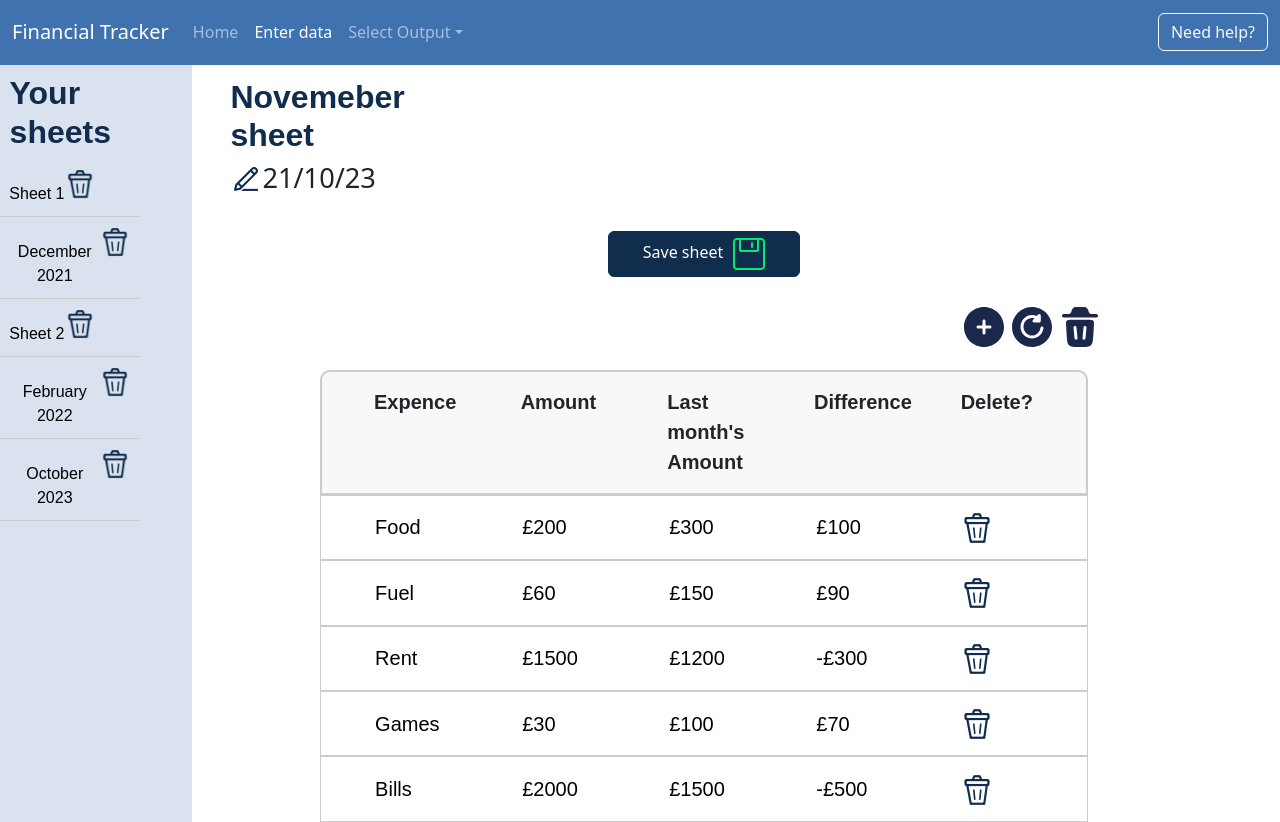
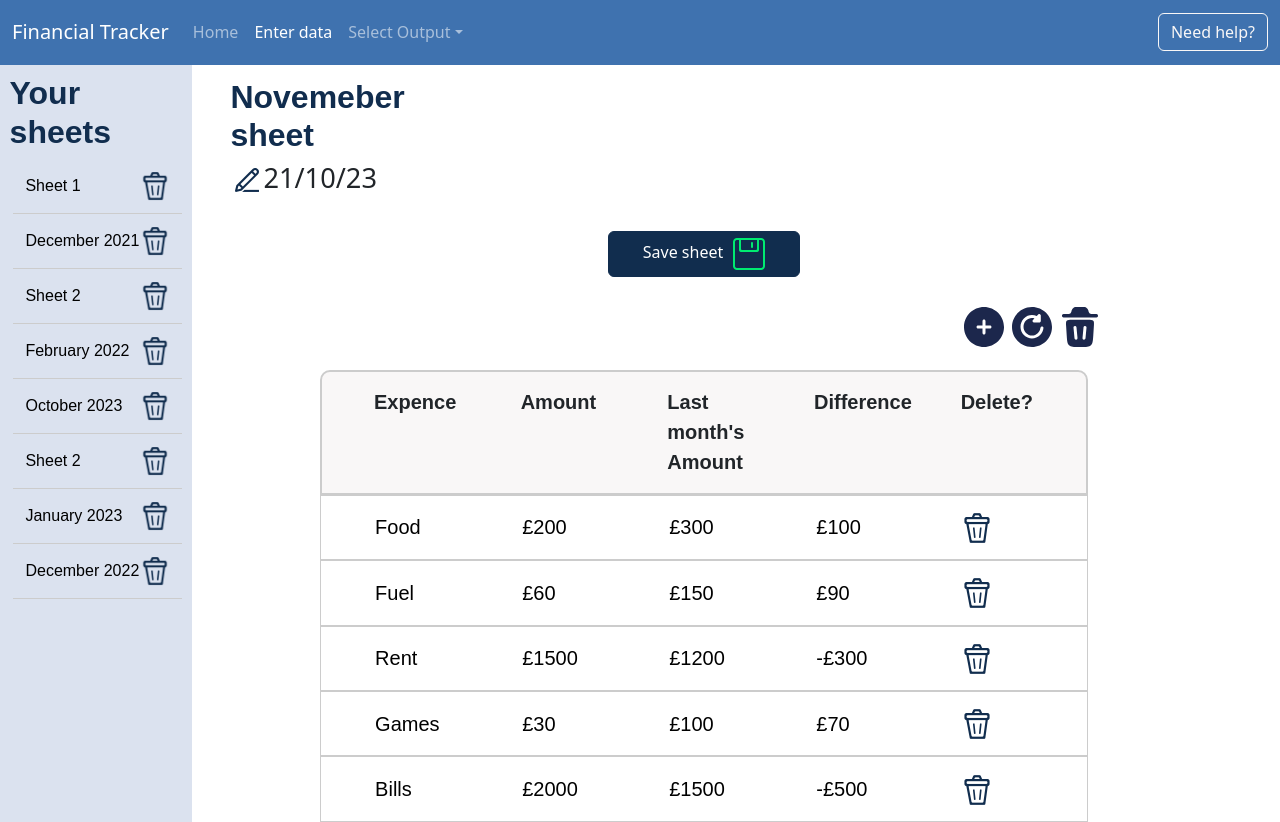
Before and after one commit to Jatinder-Sohal/FinalYearProject-HCI, a React (Create React App) app in the folder finance_tracker/: page /Enter in a window 1280 px wide. Built offline with nearby package versions, Linux system fonts and the light colour scheme.

Commit message:
Moved the sheet bin css to the right file and then made changes so that it is more to the right and in line with the text. I also added a hover effect where it turns red and enlarges when hovered.

```diff
--- a/finance_tracker/src/components/Sidebar.jsx
+++ b/finance_tracker/src/components/Sidebar.jsx
@@ -2,7 +2,7 @@ import React, { useState } from 'react';
 import binIcon from '../images/Bin.png';
 
 function Sidebar() {
-    const initialSheets = ['Sheet 1', 'December 2021', 'Sheet 2', 'February 2022', 'October 2023'];
+    const initialSheets = ['Sheet 1', 'December 2021', 'Sheet 2', 'February 2022', 'October 2023', 'Sheet 2', 'January 2023', 'December 2022'];
     const [sheets, setSheets] = useState(initialSheets);
 
     function removeSheet(sheetBeingRemoved) {
--- a/finance_tracker/src/pages/DisplayData.css
+++ b/finance_tracker/src/pages/DisplayData.css
@@ -41,9 +41,3 @@
     padding: 3%;
     border-radius: 10px;
 }
-
-
-.sheet-delete{
-    width: 30px;
-    height: 30px;
-}
--- a/finance_tracker/src/pages/EnterData.css
+++ b/finance_tracker/src/pages/EnterData.css
@@ -33,14 +33,28 @@
 .sheet-list {
     list-style: none;
 }
-.sheet-item{
-    padding: 10px;
+.sheet-item {
+    width: 120%;
+    padding: 12px;
     border-bottom: 1px solid #ccc;
     text-align: center;
     display: flex;
-    align-items: baseline;
+    align-items: center;
     position: relative;
-    left: -30%;
+    left: -20%;
+}
+
+.sheet-delete {
+    width: 30px;
+    height: 30px;
+    margin-left: auto;
+    cursor: pointer;
+}
+.sheet-delete:hover {
+    transition: 0.2s;
+    content: url('../images/Bin-red.png');
+    transform: scale(1.2);
+
 }
 .sheet-heading{
     font-family: sans-serif;
@@ -48,11 +62,13 @@
     font-weight: bold;
     font-size: 2rem;
 }
+
 .page3-h2{
     font-size: 1.7rem;
 }
 #pencil{
-    margin-top: 0.2%;
+    margin-top: 0.6%;
+    margin-left: 0.4%;
 }
 
 .button-save{
```
Also changed, not shown: finance_tracker/src/images/Bin-red.png (added).
